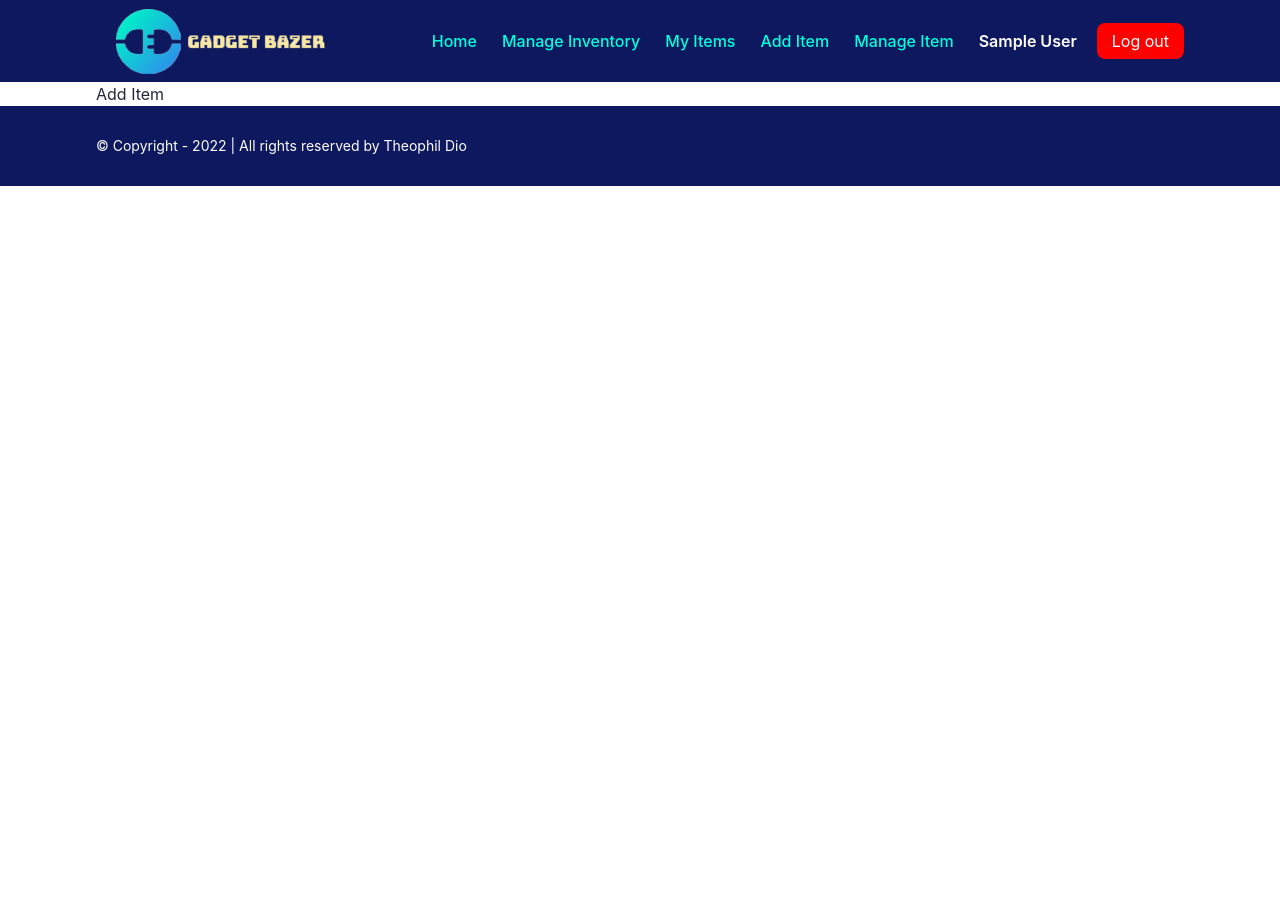
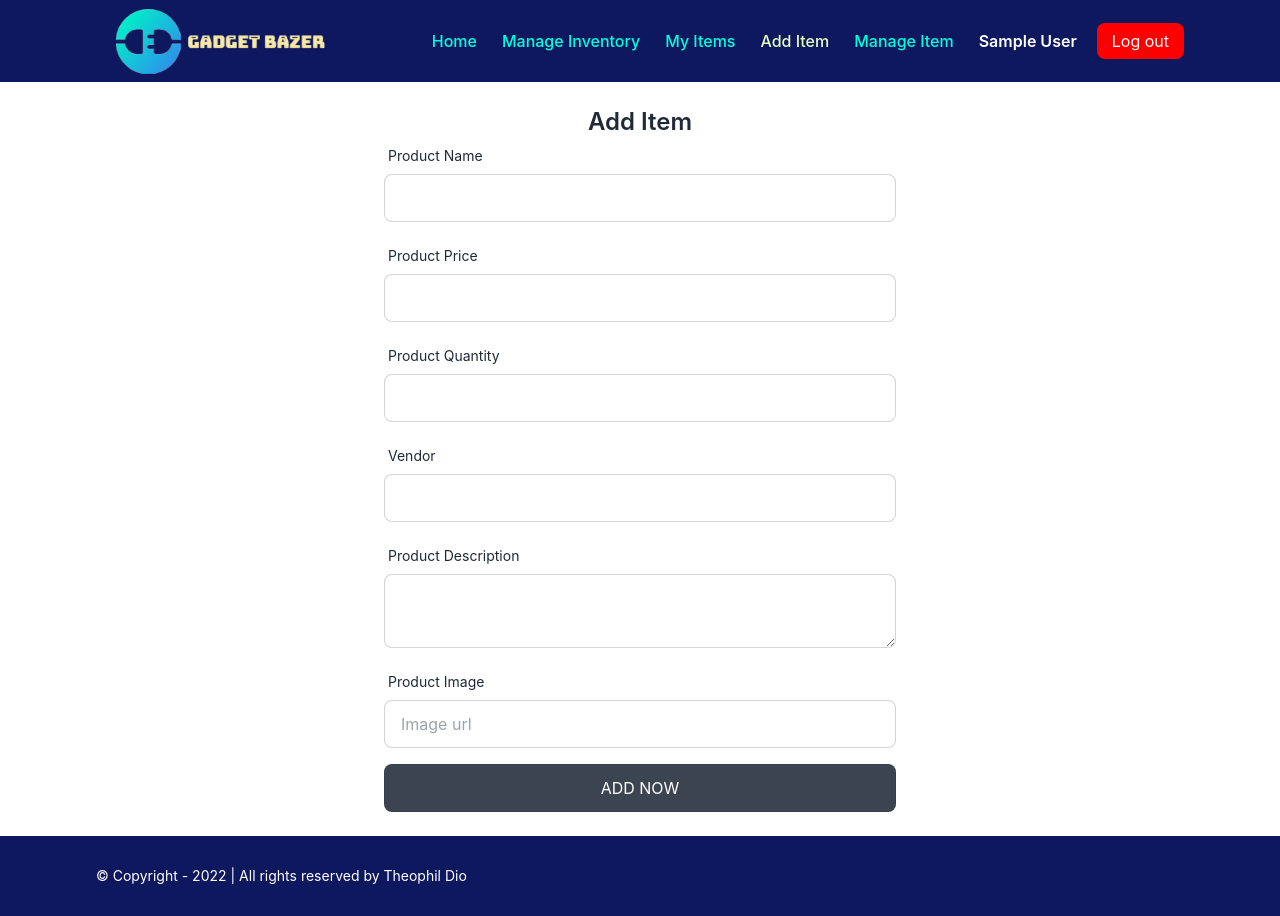
Before and after one commit to theophildio/gadget-bazer-warehouse-management, a React (Create React App) app: page /additem in a window 1280 px wide. Before the commit the page ends 800 px from the top, so only its background shows below. Built offline with nearby package versions, Linux system fonts and the light colour scheme; no server answers; sample sign-in values are in the browser's storage.

Commit message:
Added react hook form to add new item and fixed bug on stock update route

```diff
--- a/package.json
+++ b/package.json
@@ -17,6 +17,7 @@
     "react": "^18.1.0",
     "react-dom": "^18.1.0",
     "react-firebase-hooks": "^5.0.3",
+    "react-hook-form": "^7.31.3",
     "react-query": "^3.39.0",
     "react-router-dom": "^6.3.0",
     "react-scripts": "5.0.1",
--- a/src/Pages/Common/Header/Navigation/Nav.js
+++ b/src/Pages/Common/Header/Navigation/Nav.js
@@ -26,11 +26,11 @@ const Nav = () => {
 				}
 				{
 					user &&
-					<CustomLink to="/additems">Add Item</CustomLink>
+					<CustomLink to="/additem">Add Item</CustomLink>
 				}
 				{
 					user &&
-					<CustomLink to="/stockupdate">Manage Item</CustomLink>
+					<CustomLink to="/inventory">Manage Item</CustomLink>
 				}
 				{
 					user &&
--- a/src/Pages/Home/FeaturedCollection/FeaturedCollection.js
+++ b/src/Pages/Home/FeaturedCollection/FeaturedCollection.js
@@ -1,5 +1,5 @@
 import React from 'react';
-import { useNavigate } from 'react-router-dom';
+import { Link, useNavigate } from 'react-router-dom';
 import useProduct from '../../../hooks/useProduct';
 import './FeaturedCollection.css';
 import SingleProduct from './SingleProduct/SingleProduct';
@@ -26,6 +26,11 @@ const FeaturedCollection = () => {
             ></SingleProduct>)
           }
         </div>
+        <div className='mt-6 mx-auto w-1/5'>
+          <Link to="/inventory">
+            <button className="btn btn-wide bg-cyan-500 border-0">Manage Inventories</button>
+          </Link>
+        </div>
       </div>
     </section>
   );
--- a/src/Pages/Home/FeaturedCollection/SingleProduct/SingleProduct.js
+++ b/src/Pages/Home/FeaturedCollection/SingleProduct/SingleProduct.js
@@ -2,7 +2,7 @@ import React from "react";
 import "./SingleProduct.css";
 
 const SingleProduct = ({ item, handleUpdateStock }) => {
-	const { _id, image, name, details, price, Vendor, Quantity } = item;
+	const { _id, image, name, details, price, vendor, quantity } = item;
 	return (
 		<div className="single-product">
 			<div className="img">
@@ -10,9 +10,9 @@ const SingleProduct = ({ item, handleUpdateStock }) => {
 			</div>
       <div className="item-detail">
         <h4 className="product-title">{name}</h4>
-				<h4>Vendor: {Vendor}</h4>
+				<h4>Vendor: {vendor}</h4>
 				{
-					Quantity ? <h5>Quantity: {Quantity}</h5> : <h5>Quantity: <span className="text-red-500">Out of Stock</span></h5>
+					quantity ? <h5>Quantity: {quantity}</h5> : <h5>Quantity: <span className="text-red-500">Out of Stock</span></h5>
 				}
         <p>{details}</p>
         <h5>${price}</h5>
--- a/src/Pages/ManageInventory/AddItem.js
+++ b/src/Pages/ManageInventory/AddItem.js
@@ -1,11 +1,205 @@
-import React from 'react';
+import React from "react";
+import { useAuthState } from "react-firebase-hooks/auth";
+import { useForm } from "react-hook-form";
+import { toast } from "react-toastify";
+import auth from "../../firebase.init";
 
 const AddItem = () => {
-  return (
-    <div className='container'>
-      <h2>Add Item</h2>
-    </div>
-  );
+	const [user] = useAuthState(auth);
+  const {
+		register,
+		formState: { errors },
+		handleSubmit,
+		reset
+	} = useForm();
+
+  const onSubmit = async data => {
+		const name = data.name;
+		const email = user?.email;
+		const price = data.price;
+		const quantity = parseInt(data.quantity);
+		const vendor = data.vendor;
+		const details = data.detail;
+		const image = data.image;
+		const addItemData = {
+			name,
+			email,
+			price,
+			quantity,
+			vendor,
+			details,
+			image,
+		};
+    // Send to Database
+    fetch('http://localhost:5000/product/additem', {
+      method: 'POST',
+      headers: {
+        'content-type': 'application/json'
+      },
+      body: JSON.stringify(addItemData)
+    })
+    .then(res => res.json())
+    .then(data => {
+      if(data.acknowledged) {
+        toast.success('New Item added successful.');
+				reset();
+      } else {
+        toast.error('Failed to add new item!!');
+      }
+    })
+}
+
+	return (
+		<div className="w-4/5 mx-auto py-6">
+			<h2 className="text-2xl font-semibold text-center capitalize">Add Item</h2>
+			<form onSubmit={handleSubmit(onSubmit)} className="lg:w-1/2 mx-auto">
+				<div className="form-control w-full">
+					<label className="label">
+						<span className="label-text">Product Name</span>
+					</label>
+					<input
+						{...register("name", {
+							required: {
+								value: true,
+								message: "Product name is required.",
+							},
+						})}
+						type="text"
+            name="name"
+						className="input input-bordered w-full"
+					/>
+					<label className="label">
+						{errors.name?.type === "required" && (
+							<span className="label-text-alt text-red-500">
+								{errors.name.message}
+							</span>
+						)}
+					</label>
+				</div>
+				<div className="form-control w-full">
+					<label className="label">
+						<span className="label-text">Product Price</span>
+					</label>
+					<input
+						{...register("price", {
+							required: {
+								value: true,
+								message: "Product price is required.",
+							},
+						})}
+						type="number"
+            name="price"
+						className="input input-bordered w-full"
+					/>
+					<label className="label">
+						{errors.price?.type === "required" && (
+							<span className="label-text-alt text-red-500">
+								{errors.price.message}
+							</span>
+						)}
+					</label>
+				</div>
+				<div className="form-control w-full">
+					<label className="label">
+						<span className="label-text">Product Quantity</span>
+					</label>
+					<input
+						{...register("quantity", {
+							required: {
+								value: true,
+								message: "Product quantity is required.",
+							},
+						})}
+						type="number"
+            name="quantity"
+						className="input input-bordered w-full"
+					/>
+					<label className="label">
+						{errors.quantity?.type === "required" && (
+							<span className="label-text-alt text-red-500">
+								{errors.quantity.message}
+							</span>
+						)}
+					</label>
+				</div>
+				<div className="form-control w-full">
+					<label className="label">
+						<span className="label-text">Vendor</span>
+					</label>
+					<input
+						{...register("vendor", {
+							required: {
+								value: true,
+								message: "Vendor name is required.",
+							},
+						})}
+						type="text"
+            name="vendor"
+						className="input input-bordered w-full"
+					/>
+					<label className="label">
+						{errors.vendor?.type === "required" && (
+							<span className="label-text-alt text-red-500">
+								{errors.vendor.message}
+							</span>
+						)}
+					</label>
+				</div>
+				<div className="form-control w-full">
+					<label className="label">
+						<span className="label-text">Product Description</span>
+					</label>
+					<textarea
+						{...register("detail", {
+							required: {
+								value: true,
+								message: "Product description is required.",
+							},
+						})}
+						type="text"
+            name="detail"
+						className="textarea textarea-bordered w-full"
+					/>
+					<label className="label">
+						{errors.detail?.type === "required" && (
+							<span className="label-text-alt text-red-500">
+								{errors.detail.message}
+							</span>
+						)}
+					</label>
+				</div>
+        <div className="form-control w-full">
+					<label className="label">
+						<span className="label-text">Product Image</span>
+					</label>
+					<input
+						{...register("image", {
+							required: {
+								value: true,
+								message: "Product image is required.",
+							},
+						})}
+						type="text"
+            name="image"
+            placeholder="Image url"
+						className="input input-bordered w-full"
+					/>
+					<label className="label">
+						{errors.image?.type === "required" && (
+							<span className="label-text-alt text-red-500">
+								{errors.image.message}
+							</span>
+						)}
+					</label>
+				</div>
+				<input
+					type="submit"
+					value="Add Now"
+					className="input bg-neutral text-base-100 uppercase cursor-pointer w-full input-bordered"
+				/>
+			</form>
+		</div>
+	);
 };
 
 export default AddItem;
--- a/src/Pages/ManageInventory/InventoryRow.js
+++ b/src/Pages/ManageInventory/InventoryRow.js
@@ -1,7 +1,7 @@
 import React from 'react';
 
 const InventoryRow = ({item, index, handleUpdateStock, handleDeleteBtn}) => {
-  const {_id, image, name, price, Vendor, Quantity, } = item;
+  const {_id, image, name, price, vendor, quantity, } = item;
 
   return (
     <>
@@ -16,8 +16,8 @@ const InventoryRow = ({item, index, handleUpdateStock, handleDeleteBtn}) => {
         </td>
         <td>{name}</td>
         <td>{price}</td>
-        <td>{Vendor}</td>
-        <td>{Quantity}</td>
+        <td>{vendor}</td>
+        <td>{quantity}</td>
         <td>
           <button onClick={() => handleUpdateStock(_id)} className="btn btn-xs bg-green-500 border-0">Update</button>
         </td>
--- a/src/Pages/ManageInventory/ManageInventory.js
+++ b/src/Pages/ManageInventory/ManageInventory.js
@@ -1,6 +1,6 @@
 import axios from 'axios';
 import React from 'react';
-import { useNavigate } from 'react-router-dom';
+import { Link, useNavigate } from 'react-router-dom';
 import { toast } from 'react-toastify';
 import useProduct from '../../hooks/useProduct';
 import InventoryRow from './InventoryRow';
@@ -26,7 +26,12 @@ const ManageInventory = () => {
   return (
     <div className='manage-inventory'>
       <div className="container">
+        <div className='flex lg:flex-row justify-between'>
           <h2 className="text-2xl font-semibold mb-3">Manage Inventory</h2>
+          <Link to="/additem">
+            <button className="btn btn-sm bg-cyan-500 border-0">Add New Item</button>
+          </Link>
+        </div>
         <div className="overflow-x-auto">
           <table className="table w-full">
             <thead>
--- a/src/Pages/ManageInventory/StockUpdateRow.js
+++ b/src/Pages/ManageInventory/StockUpdateRow.js
@@ -5,12 +5,12 @@ import { toast } from 'react-toastify';
 
 const StockUpdateRow = ({item, refetch}) => {
   const { id } = useParams();
-  const {image, name, price, Vendor, Quantity} = item;
+  const {image, name, price, vendor, quantity} = item;
 
   const handleDeliverd = async (e) => {
-    if (!Quantity <= 0) {
-        const deliverdProduct = Quantity - 1;
-        const updateStock = { Quantity: deliverdProduct }
+    if (!quantity <= 0) {
+        const deliverdProduct = quantity - 1;
+        const updateStock = { quantity: deliverdProduct }
         const { data } = await axios.put(`http://localhost:5000/product/${id}`, updateStock)
         if (data.modifiedCount) {
           toast.success('Successfully Deliverd Product');
@@ -34,12 +34,12 @@ const StockUpdateRow = ({item, refetch}) => {
           </div>
         </td>
         <td>{name}</td>
-        <td>{Quantity}</td>
+        <td>{quantity}</td>
         <td>{price}</td>
-        <td>{Vendor}</td>
+        <td>{vendor}</td>
         <td>
           {
-            Quantity ? <button onClick={handleDeliverd} className="btn btn-xs bg-green-500 border-0">Delivery</button>
+            quantity ? <button onClick={handleDeliverd} className="btn btn-xs bg-green-500 border-0">Delivery</button>
             :
             <button className="btn btn-xs bg-red-500 border-0">Sold</button>
             }
--- a/src/Pages/Page404/Page404.js
+++ b/src/Pages/Page404/Page404.js
@@ -1,10 +1,12 @@
 import React from 'react';
+import { Link } from 'react-router-dom';
 
 const Page404 = () => {
   return (
-    <div>
-      <h2>Oops! Page not found</h2>
-      <h1>404</h1>
+    <div className='min-h-screen flex items-center flex-col justify-center px-4'>
+      <h1 className='text-7xl lg:text-9xl font-extrabold text-secondary text-center mb-10'>Oops!</h1>
+      <h2 className='text-5xl lg:text-7xl font-bold text-primary text-center'>404 - Page not found...</h2>
+      <button className="btn btn-wide mt-10"><Link to='/home'>Go to homepage</Link></button>
     </div>
   );
 };
```
Also changed, not shown: src/Pages/ManageInventory/StockUpdate.js (+10 -5 lines), 1 other file (tests, documents, lock files or other folders). Lines whose indentation alone changed are shown as unchanged.
